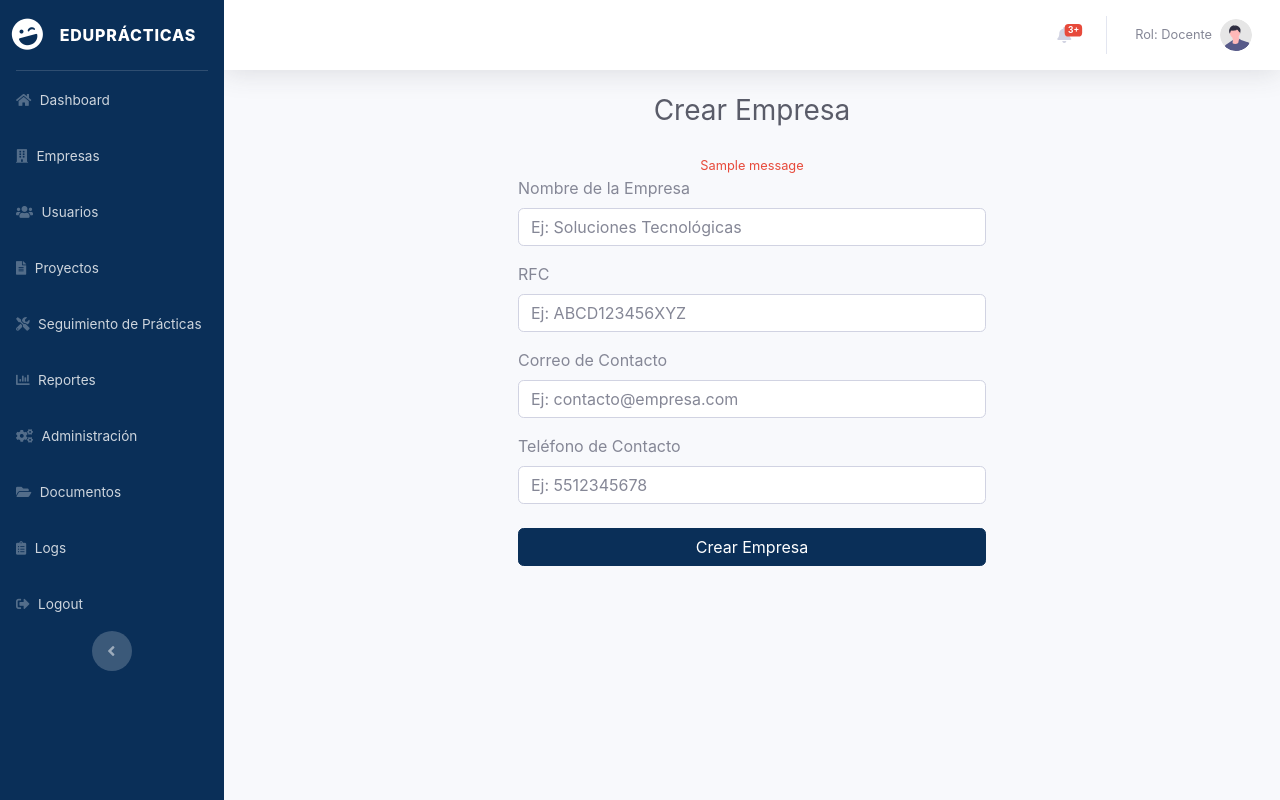
After one commit to villarinocarlos/testeo1, a Django app: page /empresas/crear/ in a window 1280 px wide. The commit adds this page. Run offline with Django 5.2, Linux system fonts and the light colour scheme; tables that the repository leaves empty hold one stand-in row (values such as "Sample post"); one stand-in notice (Sample message) is shown; some libraries are stand-ins or nearby versions.

Commit message:
Finalizado CRUD de empresas

```diff
--- a/documentos/templates/base.html
+++ b/documentos/templates/base.html
@@ -85,7 +85,7 @@
       <li class="nav-item">
         <a class="nav-link" href="#">
           <i class="fas fa-cogs"></i>
-          <span>Administración/Permisos</span>
+          <span>Administración</span>
         </a>
       </li>
       <li class="nav-item">
@@ -97,7 +97,7 @@
       <li class="nav-item">
         <a class="nav-link" href="#">
           <i class="fas fa-clipboard-list"></i>
-          <span>Auditoría/Logs</span>
+          <span>Logs</span>
         </a>
       </li>
       <li class="nav-item">
--- /dev/null
+++ b/documentos/templates/crear_empresa.html
@@ -0,0 +1,131 @@
+{% extends "base.html" %}
+{% load static %}
+{% block title %}Crear Empresa{% endblock %}
+
+{% block content %}
+<div class="container-fluid">
+  <div class="row justify-content-center">
+    <div class="col-lg-6">
+      <h1 class="h3 mb-4 text-dark text-center">Crear Empresa</h1>
+
+      <!-- Mensajes de error en rojo -->
+      <div class="mt-2 text-center">
+        {% if messages %}
+          {% for message in messages %}
+            <small class="text-danger">{{ message }}</small><br>
+          {% endfor %}
+        {% endif %}
+      </div>
+
+      <form method="POST" class="user" onsubmit="return validarFormulario()">
+        {% csrf_token %}
+
+        <!-- Nombre de la Empresa -->
+        <div class="form-group position-relative">
+          <label for="nombre">Nombre de la Empresa</label>
+          <input type="text" class="form-control" id="nombre" name="nombre" placeholder="Ej: Soluciones Tecnológicas">
+          <small id="nombreError" class="text-danger" style="display:none;"></small>
+        </div>
+
+        <!-- RFC -->
+        <div class="form-group position-relative">
+          <label for="rfc">RFC</label>
+          <input type="text" class="form-control" id="rfc" name="rfc" placeholder="Ej: ABCD123456XYZ">
+          <small id="rfcError" class="text-danger" style="display:none;"></small>
+        </div>
+
+        <!-- Correo de Contacto -->
+        <div class="form-group position-relative">
+          <label for="correo">Correo de Contacto</label>
+          <input type="email" class="form-control" id="correo" name="correo" placeholder="Ej: contacto@empresa.com">
+          <small id="correoError" class="text-danger" style="display:none;"></small>
+        </div>
+
+        <!-- Teléfono de Contacto -->
+        <div class="form-group position-relative">
+          <label for="telefono">Teléfono de Contacto</label>
+          <input type="text" class="form-control" id="telefono" name="telefono" placeholder="Ej: 5512345678">
+          <small id="telefonoError" class="text-danger" style="display:none;"></small>
+        </div>
+
+        <button type="submit" class="btn btn-new btn-block mt-4">Crear Empresa</button>
+      </form>
+    </div>
+  </div>
+</div>
+
+<script>
+  function mostrarError(campoErrorId, mensaje) {
+    const errorElem = document.getElementById(campoErrorId);
+    errorElem.innerText = mensaje;
+    errorElem.style.display = 'block';
+  }
+
+  function ocultarErrores() {
+    document.getElementById('nombreError').style.display = 'none';
+    document.getElementById('rfcError').style.display = 'none';
+    document.getElementById('correoError').style.display = 'none';
+    document.getElementById('telefonoError').style.display = 'none';
+  }
+
+  function validarFormulario() {
+    let valido = true;
+    ocultarErrores();
+
+    const nombre = document.getElementById('nombre').value.trim();
+    const rfc = document.getElementById('rfc').value.trim();
+    const correo = document.getElementById('correo').value.trim();
+    const telefono = document.getElementById('telefono').value.trim();
+
+    // Validar Nombre
+    if (!nombre) {
+      mostrarError('nombreError', 'El nombre de la empresa es obligatorio.');
+      valido = false;
+    }
+
+    // Validar RFC (13 caracteres)
+    if (!rfc) {
+      mostrarError('rfcError', 'El RFC es obligatorio.');
+      valido = false;
+    } else if (rfc.length !== 13) {
+      mostrarError('rfcError', 'El RFC debe tener exactamente 13 caracteres.');
+      valido = false;
+    }
+
+    // Validar Correo
+    const regexCorreo = /^[^\s@]+@[^\s@]+\.[^\s@]+$/;
+    if (!correo) {
+      mostrarError('correoError', 'El correo es obligatorio.');
+      valido = false;
+    } else if (!regexCorreo.test(correo)) {
+      mostrarError('correoError', 'Ingresa un correo válido.');
+      valido = false;
+    }
+
+    // Validar Teléfono (solo números, máx. 10 dígitos)
+    const regexTelefono = /^[0-9]{10}$/;
+    if (!telefono) {
+      mostrarError('telefonoError', 'El teléfono es obligatorio.');
+      valido = false;
+    } else if (!regexTelefono.test(telefono)) {
+      mostrarError('telefonoError', 'El teléfono debe tener exactamente 10 dígitos numéricos.');
+      valido = false;
+    }
+
+    return valido;
+  }
+</script>
+
+<style>
+  .btn-new {
+    background-color: #0A2F58;
+    border-color: #0A2F58;
+    color: white;
+  }
+  .btn-new:hover {
+    background-color: #082240;
+    border-color: #082240;
+    color: white;
+  }
+</style>
+{% endblock %}
--- a/documentos/templates/dashboard.html
+++ b/documentos/templates/dashboard.html
@@ -1,6 +1,6 @@
 {% extends "base.html" %}
 {% load static %}
-{% block title %}Dashboard - InternHub{% endblock %}
+{% block title %}Dashboard{% endblock %}
 {% block content %}
 <div class="d-sm-flex align-items-center justify-content-between mb-4">
   <h1 class="h3 mb-0 text-gray-800"></h1>
--- a/documentos/urls.py
+++ b/documentos/urls.py
@@ -8,11 +8,15 @@ urlpatterns = [
      path('dashboard/', views.dashboard, name='dashboard'),
     path('logout/', views.logout_view, name='logout'),
     # placeholders
-    path('crud-empresas/', views.crud_empresas, name='crud_empresas'),
     path('crud-usuarios/', views.crud_usuarios, name='crud_usuarios'),
     path('crud-proyectos/', views.crud_proyectos, name='crud_proyectos'),
     # CRUD de usuarios
     path('usuarios/crear/', views.crear_usuario, name='crear_usuario'),
     path('usuarios/editar/<str:user_id>/', views.editar_usuario, name='editar_usuario'),
     path('usuarios/eliminar/<str:user_id>/', views.eliminar_usuario, name='eliminar_usuario'),
+    #CRUD de Empresa
+    path('empresas/', views.crud_empresas, name="crud_empresas"),
+    path('empresas/crear/', views.crear_empresa, name="crear_empresa"),
+    path('empresas/editar/<str:empresa_id>/', views.editar_empresa, name="editar_empresa"),
+    path('empresas/eliminar/<str:empresa_id>/', views.eliminar_empresa, name="eliminar_empresa"),
 ]
--- a/documentos/views.py
+++ b/documentos/views.py
@@ -49,9 +49,19 @@ def logout_view(request):
     return redirect('documentos:login')
 
 
-# placeholders de momento
 def crud_empresas(request):
-    return render(request, 'crud_empresas.html')
+    empresas = db.child("Empresas").get().val()
+    lista_empresas = []
+
+    if empresas:
+        for key, empresa in empresas.items():
+            empresa['id'] = key
+            # Asegurar que siempre haya un número de teléfono mostrado
+            empresa['telefono'] = empresa.get('telefono') or empresa.get('contacto', 'No disponible')
+            lista_empresas.append(empresa)
+
+    return render(request, 'crud_empresas.html', {'empresas': lista_empresas})
+
 
 
 def crud_proyectos(request):
@@ -174,3 +184,88 @@ def eliminar_usuario(request, user_id):
     db.child("Usuarios").child(user_id).remove()
     messages.success(request, "Usuario eliminado.")
     return redirect('documentos:crud_usuarios')
+
+
+def crear_empresa(request):
+    if request.method == "POST":
+        nombre = request.POST.get("nombre").strip()
+        rfc = request.POST.get("rfc").strip().upper()
+        correo = request.POST.get("correo").strip()
+        telefono = request.POST.get("telefono").strip()
+
+        # Validaciones
+        if not nombre or not rfc or not correo or not telefono:
+            messages.error(request, "Todos los campos son obligatorios.")
+            return redirect("documentos:crear_empresa")
+
+        if len(rfc) != 13:
+            messages.error(request, "El RFC debe tener exactamente 13 caracteres.")
+            return redirect("documentos:crear_empresa")
+
+        if db.child("Empresas").order_by_child("rfc").equal_to(rfc).get().val():
+            messages.error(request, "El RFC ya está registrado.")
+            return redirect("documentos:crear_empresa")
+
+        if db.child("Empresas").order_by_child("correo").equal_to(correo).get().val():
+            messages.error(request, "El correo ya está registrado.")
+            return redirect("documentos:crear_empresa")
+
+        if not telefono.isdigit() or len(telefono) != 10:
+            messages.error(request, "El teléfono debe contener 10 dígitos numéricos.")
+            return redirect("documentos:crear_empresa")
+
+
+        nueva_empresa = {
+            "nombre": nombre,
+            "rfc": rfc,
+            "correo": correo,
+            "telefono": telefono
+        }
+
+        db.child("Empresas").push(nueva_empresa)
+        messages.success(request, "Empresa creada exitosamente.")
+        return redirect("documentos:crud_empresas")
+
+    return render(request, "crear_empresa.html")
+
+
+def editar_empresa(request, empresa_id):
+    if request.method == "POST":
+        nombre = request.POST.get("nombre").strip()
+        rfc = request.POST.get("rfc").strip()
+        correo = request.POST.get("correo").strip()
+        telefono = request.POST.get("telefono").strip()
+
+        if not (nombre and rfc and correo and telefono):
+            messages.error(request, "Todos los campos son obligatorios.")
+            return redirect("documentos:editar_empresa", empresa_id=empresa_id)
+
+        empresa_ref = db.child("Empresas").child(empresa_id)
+
+        try:
+
+            empresa_ref.update({
+                "nombre": nombre,
+                "rfc": rfc,
+                "correo": correo,
+                "telefono": telefono
+            })
+            messages.success(request, "Empresa actualizada correctamente.")
+        except Exception as e:
+            messages.error(request, f"Error al actualizar empresa: {str(e)}")
+
+        return redirect("documentos:crud_empresas")
+
+    else:
+        empresa_data = db.child("Empresas").child(empresa_id).get().val()
+        if not empresa_data:
+            messages.error(request, "Empresa no encontrada.")
+            return redirect("documentos:crud_empresas")
+
+        return render(request, "editar_empresa.html", {"empresa": empresa_data, "empresa_id": empresa_id})
+
+
+def eliminar_empresa(request, empresa_id):
+    db.child("Empresas").child(empresa_id).remove()
+    messages.success(request, "Empresa eliminada correctamente.")
+    return redirect('documentos:crud_empresas')
```
Also changed, not shown: documentos/templates/crud_empresas.html (+96 -2 lines), documentos/templates/editar_empresa.html (added, +71 -0 lines), README.md.
